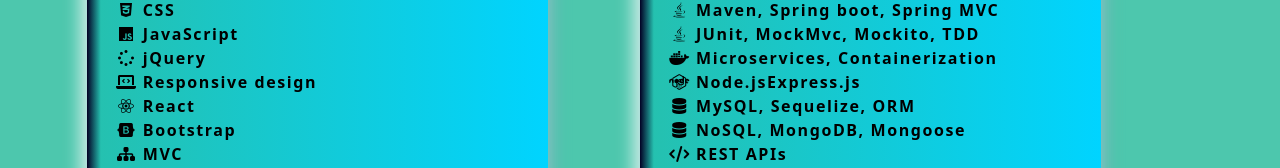
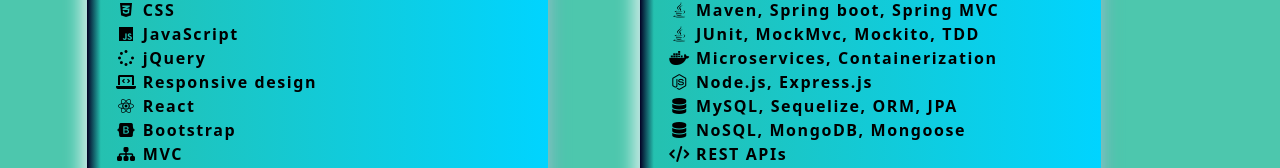
Before and after one commit to jojobautistaum/full-stack-developer-react-portfolio, a React (Create React App) app: page / in a window 1280 px wide. Both pictures are taken after a click on the item "Resume". Shown: the part 296-464 px from the top of the page. Built offline with nearby package versions, Linux system fonts and the light colour scheme.

Commit message:
Added items in the back-end proficiencies

```diff
--- a/src/pages/Resume.js
+++ b/src/pages/Resume.js
@@ -103,17 +103,13 @@
               <span className="fa-li">
                 <i className="fa-brands fa-node-js"></i>
               </span>
-              Node.js
-              <span className="fa-li">
-                <i className="fa-brands fa-node"></i>
-              </span>
-              Express.js
+              Node.js, Express.js
             </li>
             <li>
               <span className="fa-li">
                 <i className="fa-solid fa-database"></i>
               </span>
-              MySQL, Sequelize, ORM
+              MySQL, Sequelize, ORM, JPA
             </li>
             <li>
               <span className="fa-li">
```
